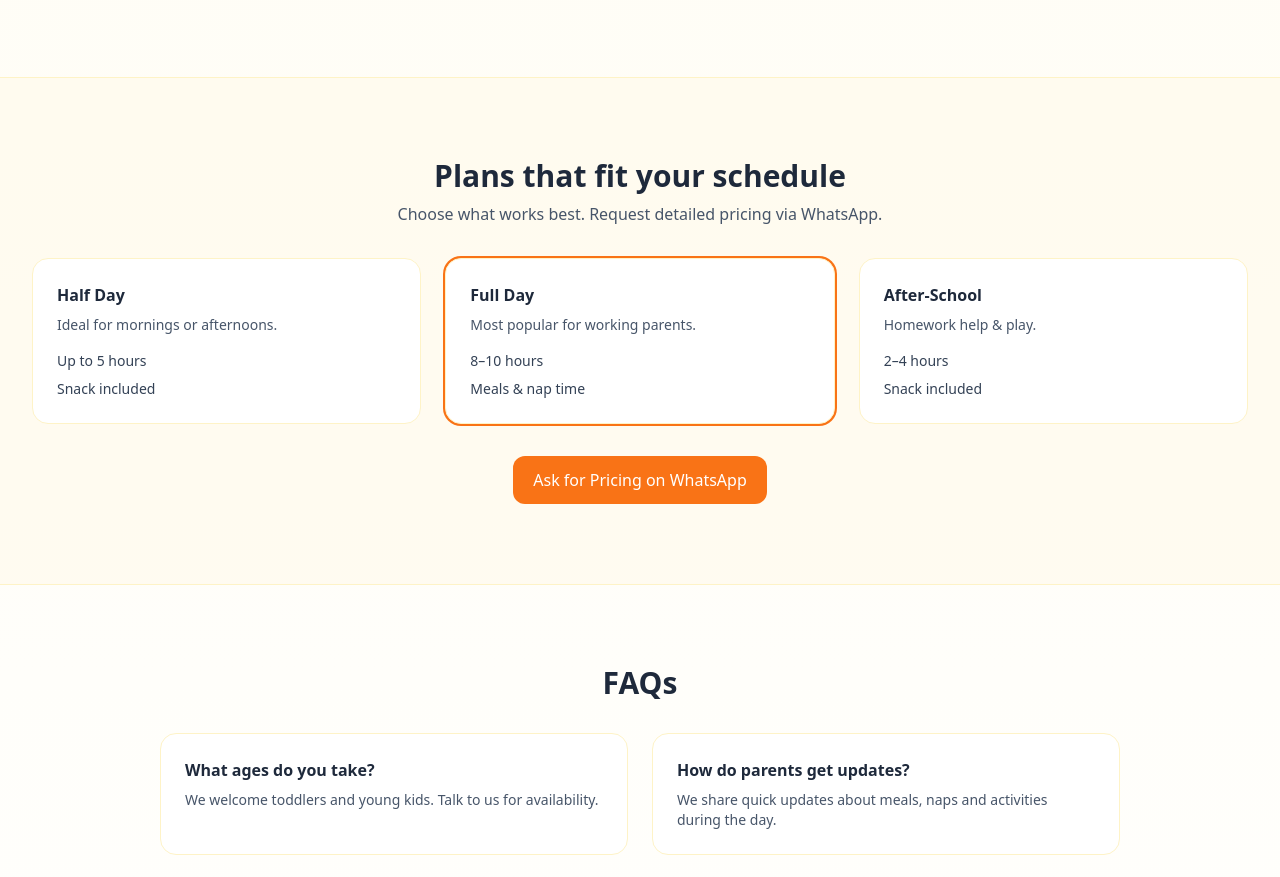
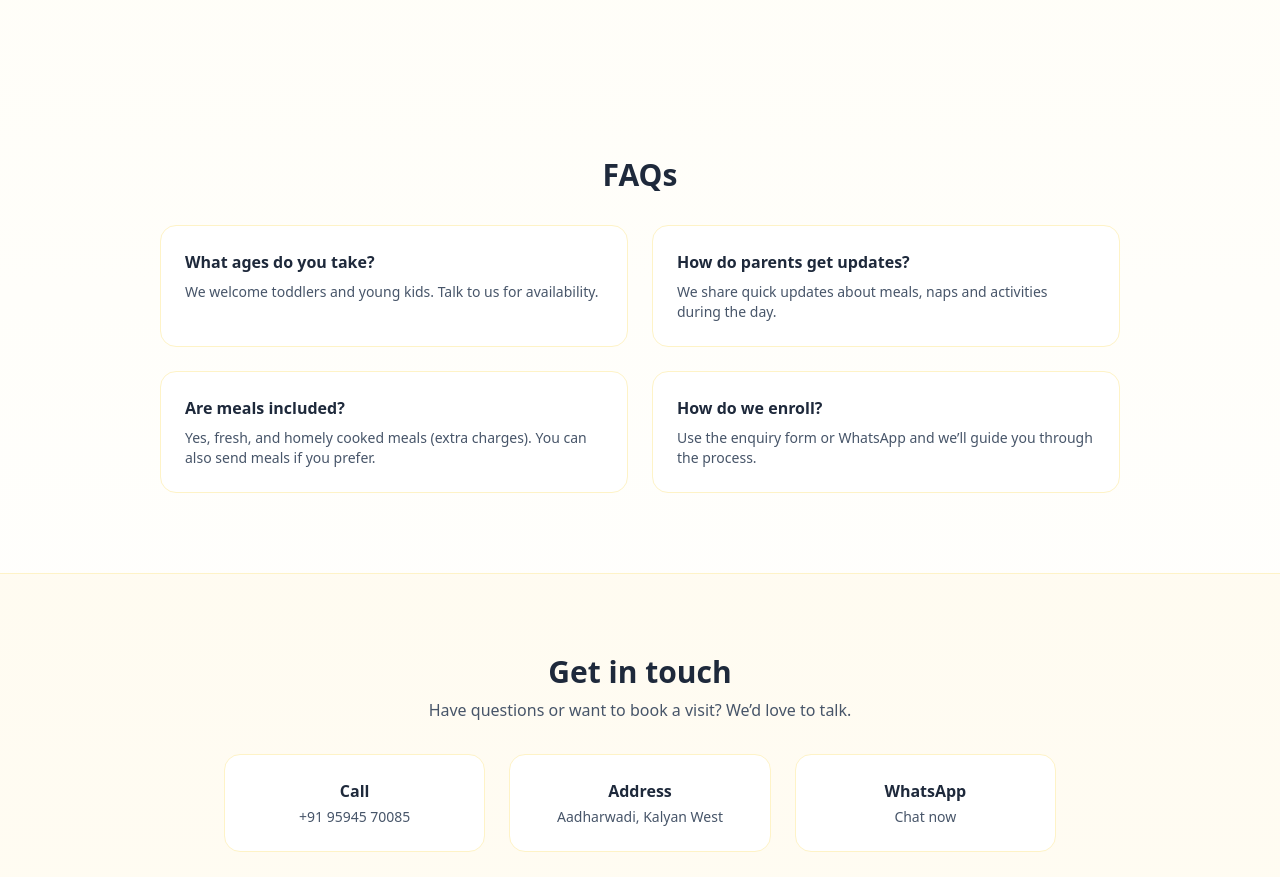
Before and after one commit to bhoslenikhil1/Nurvi-Baby-Day-Care, a plain HTML site: page index.html in a window 1280 px wide. Shown: the part 2026-2903 px from the top of the page. Drawn offline with nearby package versions, Linux system fonts and the light colour scheme.

Commit message:
Update index.html

```diff
--- a/index.html
+++ b/index.html
@@ -232,42 +232,7 @@
     </div>
   </section>
 
-  <!-- Plans -->
-  <section id="pricing" class="py-16 sm:py-20 bg-amber-50/60 border-y border-amber-100">
-    <div class="max-w-7xl mx-auto px-4 sm:px-6 lg:px-8">
-      <h2 class="text-3xl font-bold text-center">Plans that fit your schedule</h2>
-      <p class="mt-2 text-center text-slate-600">Choose what works best. Request detailed pricing via WhatsApp.</p>
-      <div class="mt-8 grid md:grid-cols-3 gap-6">
-        <div class="rounded-2xl p-6 bg-white border border-amber-100 lift">
-          <h3 class="font-semibold">Half Day</h3>
-          <p class="mt-2 text-sm text-slate-600">Ideal for mornings or afternoons.</p>
-          <ul class="mt-4 text-sm text-slate-700 space-y-2">
-            <li>Up to 5 hours</li>
-            <li>Snack included</li>
-          </ul>
-        </div>
-        <div class="rounded-2xl p-6 bg-white border border-amber-100 lift ring-2 ring-brand">
-          <h3 class="font-semibold">Full Day</h3>
-          <p class="mt-2 text-sm text-slate-600">Most popular for working parents.</p>
-          <ul class="mt-4 text-sm text-slate-700 space-y-2">
-            <li>8–10 hours</li>
-            <li>Meals & nap time</li>
-          </ul>
-        </div>
-        <div class="rounded-2xl p-6 bg-white border border-amber-100 lift">
-          <h3 class="font-semibold">After-School</h3>
-          <p class="mt-2 text-sm text-slate-600">Homework help & play.</p>
-          <ul class="mt-4 text-sm text-slate-700 space-y-2">
-            <li>2–4 hours</li>
-            <li>Snack included</li>
-          </ul>
-        </div>
-      </div>
-      <div class="text-center mt-8">
-        <a href="https://wa.me/918108201967?text=Please%20share%20Nurvi's%20Baby%20Day%20Care%20plans%20and%20fees." class="inline-flex items-center px-5 py-3 rounded-xl bg-brand text-white hover:bg-brand-600 lift">Ask for Pricing on WhatsApp</a>
-      </div>
-    </div>
-  </section>
+
 
   <!-- FAQ -->
   <section id="faq" class="py-16 sm:py-20">
```
